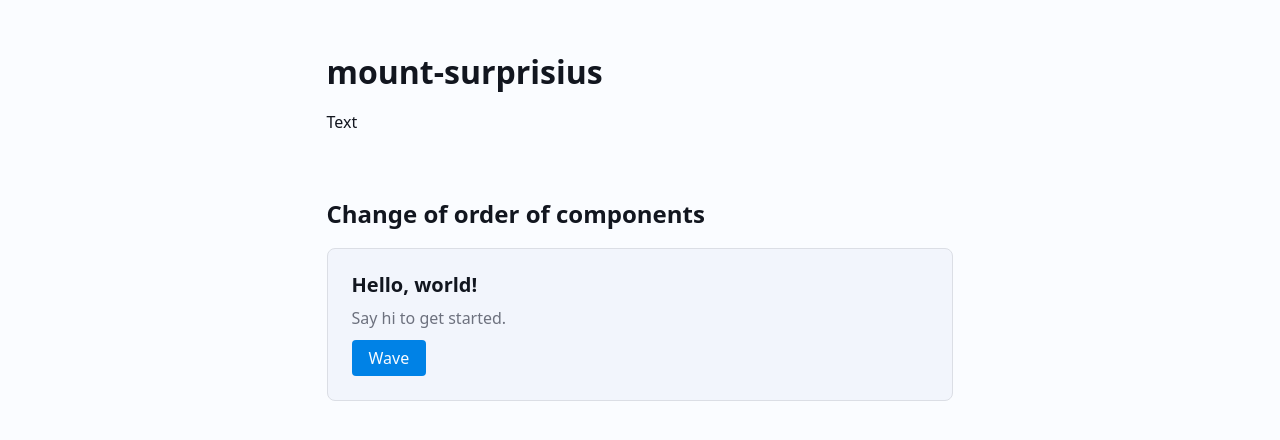
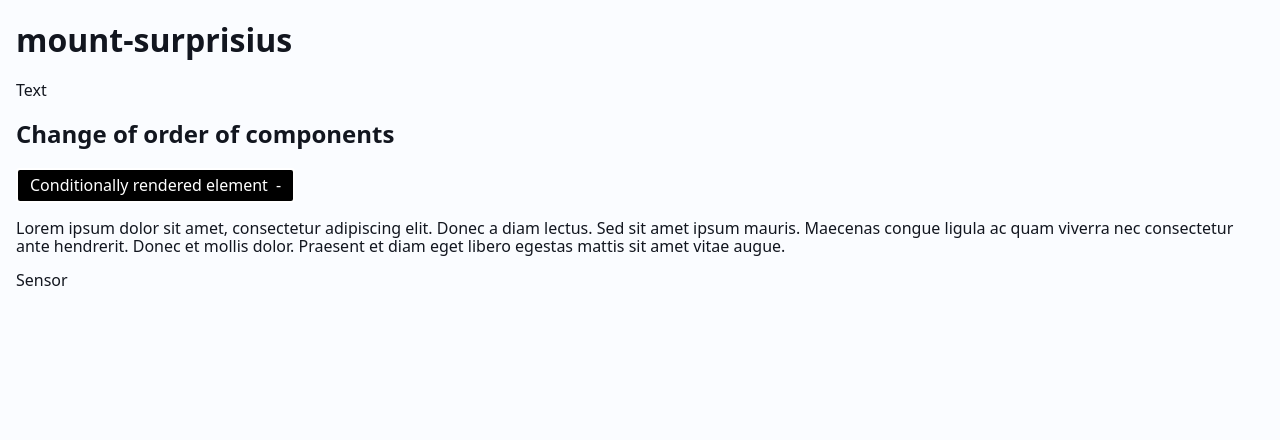
Before and after one commit to maurer2/mount-surprisius, a React (Vite) app: page / in a window 1280 px wide. Shown: the top 440 px of the page. Built offline with nearby package versions, Linux system fonts and the light colour scheme.

Commit message:
Added positional change example

```diff
--- a/src/features/home/Home.css
+++ /dev/null
@@ -1,38 +0,0 @@
-@layer layout {
-  .home {
-    container-type: inline-size;
-    margin-inline: auto;
-    max-inline-size: 72ch;
-    padding: var(--space-8) var(--space-4);
-    display: grid;
-    gap: var(--space-8);
-  }
-
-  .home__header {
-    display: grid;
-    gap: var(--space-2);
-  }
-
-  .home__lede {
-    color: var(--color-muted);
-    font-size: 1.125rem;
-    margin: 0;
-  }
-
-  .home__section {
-    display: grid;
-    gap: var(--space-4);
-  }
-
-  .home__footer {
-    border-block-start: 1px solid var(--color-border);
-    padding-block-start: var(--space-4);
-    color: var(--color-muted);
-  }
-
-  @container (inline-size > 50ch) {
-    .home {
-      padding-inline: var(--space-8);
-    }
-  }
-}
--- a/src/features/home/components/Greeting/Greeting.css
+++ /dev/null
@@ -1,41 +0,0 @@
-@layer components {
-  .greeting {
-    border: 1px solid var(--color-border);
-    border-radius: var(--radius-md);
-    padding: var(--space-6);
-    background-color: var(--color-surface);
-    display: grid;
-    gap: var(--space-3);
-  }
-
-  .greeting__title {
-    margin: 0;
-    font-size: 1.25rem;
-  }
-
-  .greeting__body {
-    margin: 0;
-    color: var(--color-muted);
-  }
-
-  .greeting__button {
-    justify-self: start;
-    padding-block: var(--space-2);
-    padding-inline: var(--space-4);
-    border-radius: var(--radius-sm);
-    border: 1px solid transparent;
-    background-color: var(--color-accent);
-    color: var(--color-accent-fg);
-    font: inherit;
-    cursor: pointer;
-    transition: filter 150ms ease;
-  }
-
-  .greeting__button:hover {
-    filter: brightness(1.05);
-  }
-
-  .greeting__button:active {
-    filter: brightness(0.95);
-  }
-}
--- a/src/features/home/components/Greeting/index.tsx
+++ /dev/null
@@ -1,30 +0,0 @@
-import { useState } from 'react';
-
-import './Greeting.css';
-
-type GreetingProps = {
-  name: string;
-};
-
-export function Greeting({ name }: GreetingProps) {
-  const [count, setCount] = useState(0);
-  const hasGreeted = count > 0;
-
-  const handleClick = () => {
-    setCount((previous) => previous + 1);
-  };
-
-  return (
-    <article className="greeting" aria-live="polite">
-      <h3 className="greeting__title">Hello, {name}!</h3>
-      <p className="greeting__body">
-        {hasGreeted
-          ? `You have said hi ${count} time${count === 1 ? '' : 's'}.`
-          : 'Say hi to get started.'}
-      </p>
-      <button type="button" className="greeting__button" onClick={handleClick}>
-        Wave
-      </button>
-    </article>
-  );
-}
--- /dev/null
+++ b/src/features/home/components/PositionalChange/index.tsx
@@ -0,0 +1,74 @@
+import { useEffect, useReducer } from 'react';
+
+import './styles.css';
+
+type ButtonProps = {
+  isVisible: boolean;
+  toggleIsVisible: () => void;
+};
+
+function Button({ isVisible, toggleIsVisible }: ButtonProps) {
+  return (
+    <button
+      type="button"
+      aria-expanded={isVisible}
+      aria-controls="conditionally-rendered-element"
+      onClick={toggleIsVisible}
+      className="toggle-button"
+    >
+      Conditionally rendered element
+      <span aria-hidden="true" className="toggle-button-icon" />
+    </button>
+  );
+}
+
+function ConditionallyRenderedElement() {
+  return (
+    <div id="conditionally-rendered-element" className="conditionally-rendered-element">
+      Lorem ipsum dolor sit amet, consectetur adipiscing elit. Donec a diam lectus. Sed sit amet
+      ipsum mauris. Maecenas congue ligula ac quam viverra nec consectetur ante hendrerit. Donec et
+      mollis dolor. Praesent et diam eget libero egestas mattis sit amet vitae augue.
+    </div>
+  );
+}
+
+function Sensor() {
+  useEffect(() => {
+    console.log('Sensor mounted');
+  }, []);
+
+  return <span>Sensor</span>;
+}
+
+// doesn't happen with conditional rendering as null preserves the slot and Sensor doesn't lose its position e.g.
+// {
+//   isVisible ? <ConditionallyRenderedElement /> : null;
+// }
+// <Sensor />;
+
+export function PositionalChange() {
+  const [isVisible, toggleIsVisible] = useReducer((isVisible) => !isVisible, true);
+
+  return (
+    <div className="positional-change">
+      {isVisible ? (
+        <>
+          <Button isVisible={isVisible} toggleIsVisible={toggleIsVisible} />
+          {/* <> */}
+          {/* doesn't unmount and remount if wrapped in a fragment in both cases as fragment avoids positional change */}
+          <ConditionallyRenderedElement />
+          {/* </> */}
+          <Sensor /> {/* unmounts and remounts */}
+          {/* <Sensor key="sensor" /> doesn't unmount and remount */}
+        </>
+      ) : (
+        <>
+          <Button isVisible={isVisible} toggleIsVisible={toggleIsVisible} />
+          {/* <></> */}
+          <Sensor /> {/* unmounts and remounts */}
+          {/* <Sensor key="sensor" /> doesn't unmount and remount */}
+        </>
+      )}
+    </div>
+  );
+}
--- /dev/null
+++ b/src/features/home/components/PositionalChange/styles.css
@@ -0,0 +1,43 @@
+@layer components {
+  @scope (.positional-change) {
+    :scope {
+      display: flex;
+      flex-direction: column;
+      gap: 1rem;
+      align-items: flex-start;
+    }
+
+    .toggle-button {
+      display: flex;
+      gap: 0.5rem;
+      padding-block: 0.375rem;
+      padding-inline: 0.75rem;
+      border-radius: 0.25rem;
+      background-color: transparent;
+      cursor: pointer;
+      border: 2px solid currentColor;
+
+      &[aria-expanded='true'] {
+        background-color: canvastext;
+        color: canvas;
+      }
+
+      &[aria-expanded='false'] {
+        background-color: canvas;
+        color: canvastext;
+      }
+
+      .toggle-button-icon {
+        &::after {
+          content: '-';
+        }
+
+        [aria-expanded='false'] & {
+          &::after {
+            content: '+';
+          }
+        }
+      }
+    }
+  }
+}
--- a/src/features/home/index.tsx
+++ b/src/features/home/index.tsx
@@ -1,19 +1,15 @@
-import { Greeting } from './components/Greeting';
-
-import "./Home.css";
+import { PositionalChange } from './components/PositionalChange';
 
 export function HomePage() {
   return (
-    <main className="home">
+    <main>
       <header>
         <h1>mount-surprisius</h1>
         <p>Text</p>
       </header>
-
-      <section>
-        <h2>Change of order of components</h2>
-
-        <Greeting name="world" />
+      <section aria-labelledby="positional-change-headline">
+        <h2 id="positional-change-headline">Change of order of components</h2>
+        <PositionalChange />
       </section>
     </main>
   );
--- a/src/styles/globals.css
+++ b/src/styles/globals.css
@@ -8,7 +8,7 @@
     --color-bg: oklch(99% 0.005 270);
     --color-fg: oklch(20% 0.02 270);
     --color-muted: oklch(55% 0.02 270);
-    --color-surface: oklch(97% 0.01 270);
+    --color-surface: oklch(96.988% 0.00999 267.408 / 0.311);
     --color-border: oklch(90% 0.01 270);
     --color-accent: oklch(60% 0.18 250);
     --color-accent-fg: oklch(99% 0.005 250);
@@ -56,10 +56,15 @@
   }
 
   body {
-    margin: 0;
     min-block-size: 100dvb;
     background-color: var(--color-bg);
     color: var(--color-fg);
+  }
+
+  main {
+    inline-size: min(100%, 1280px);
+    margin-inline: auto;
+    padding-inline: 1rem;
   }
 
   h1,
```
Also changed, not shown: 1 other file (tests, documents, lock files or other folders).
